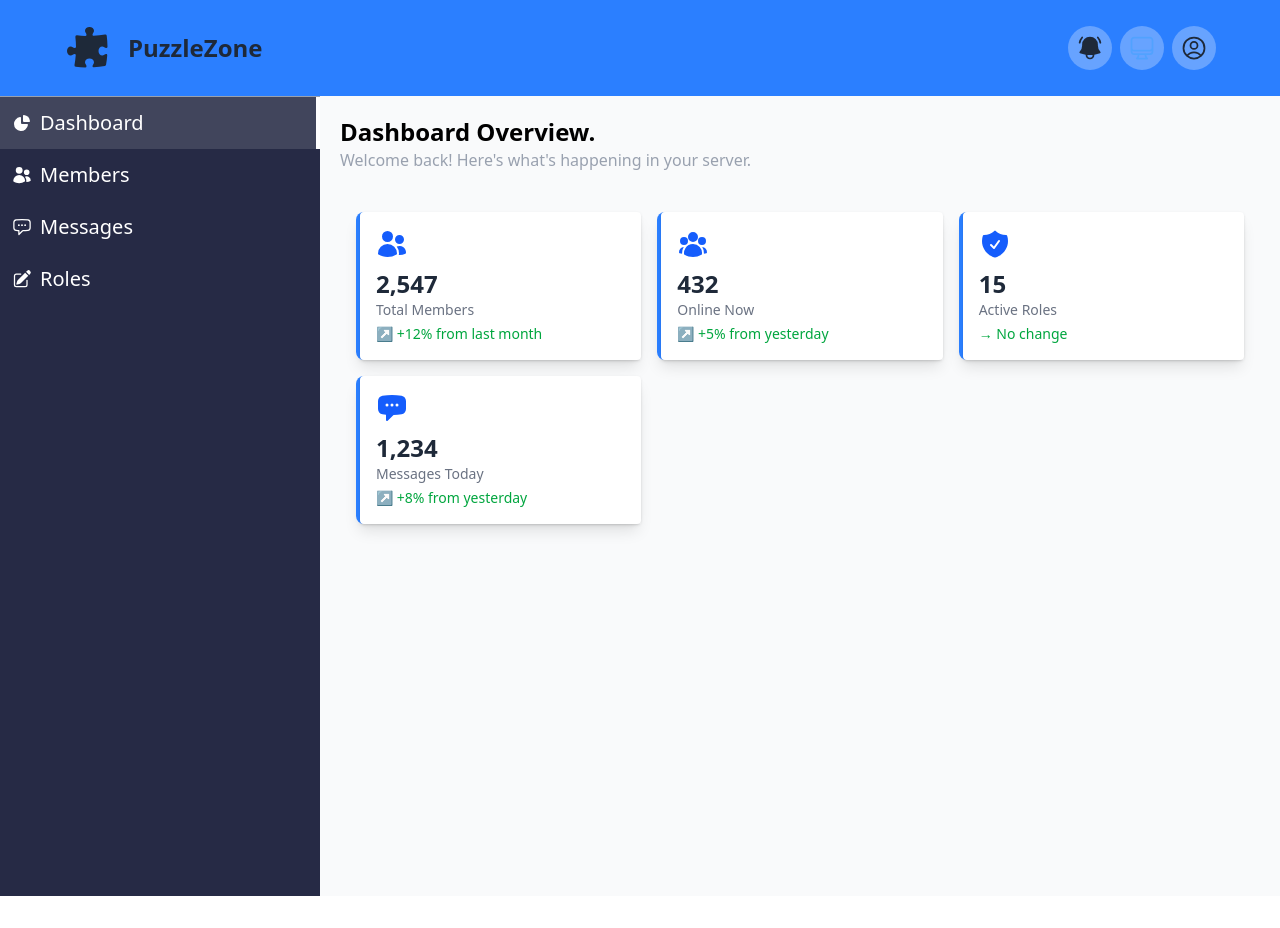
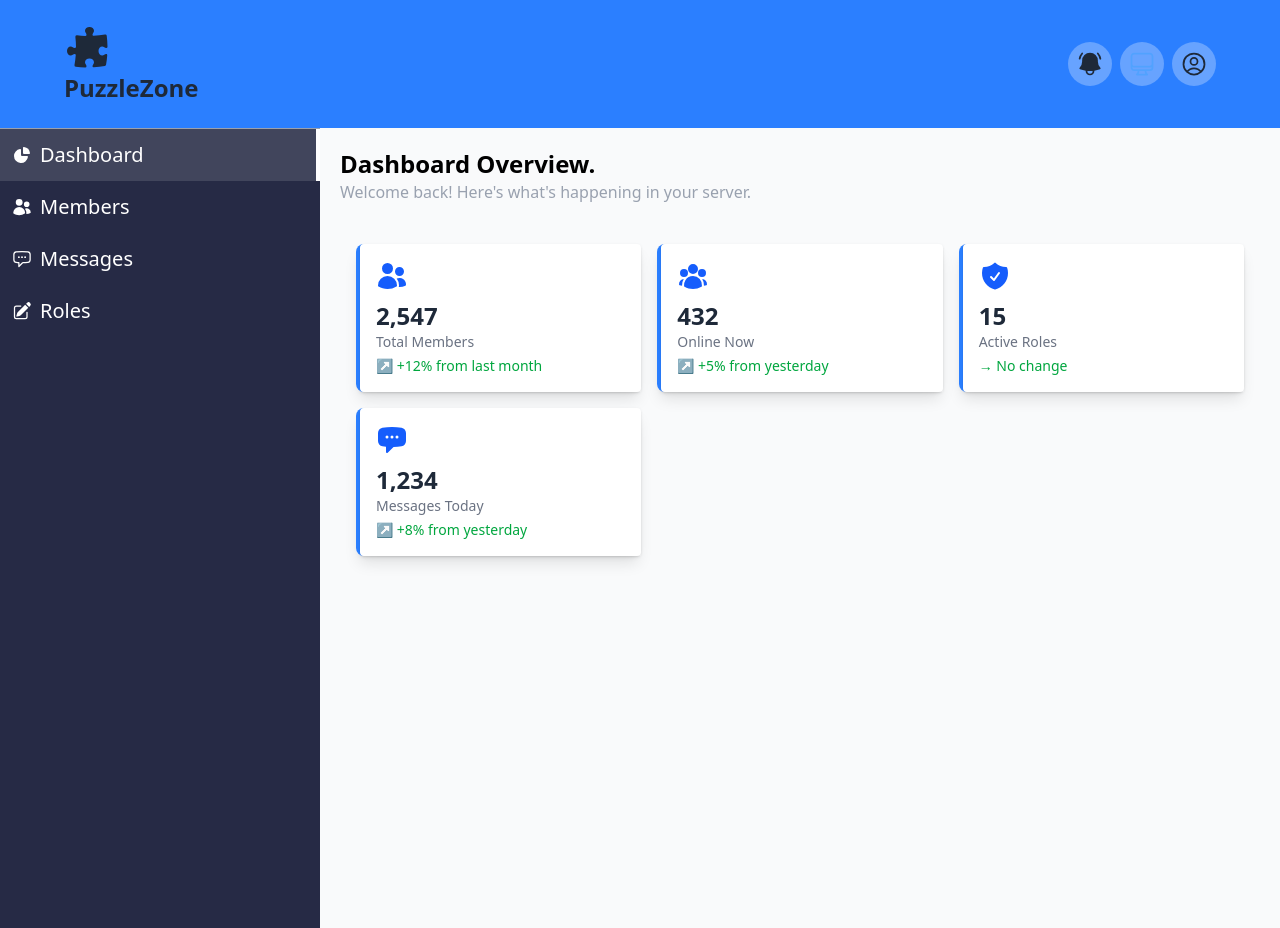
Before and after one commit to subhash1107/discord-dashboard, a Next.js app: page / in a window 1280 px wide. Before the commit the page ends 896 px from the top, so only its background shows below. Built offline with nearby package versions, Linux system fonts and the light colour scheme.

Commit message:
added home route to logo name

```diff
--- a/app/components/NavBar.tsx
+++ b/app/components/NavBar.tsx
@@ -17,8 +17,9 @@ const NavBar = () => {
         <div className='flex justify-between items-center'>
          <div className='flex justify-between gap-4 items-center hover:cursor-pointer'>
             <Bars3BottomLeftIcon aria-label='click to open slidebar' className='w-8 h-8 block md:hidden' onClick={()=>setSideBar(!sideBar)}/>
-            <Link href={'/'}><PuzzlePieceIcon aria-label='logo' className='sm:w-12 sm:h-12 w-8 h-8'/></Link>
+            <Link href={'/'}><PuzzlePieceIcon aria-label='logo' className='sm:w-12 sm:h-12 w-8 h-8'/>
             <h1 className='text-2xl font-semibold hidden sm:block'>PuzzleZone</h1>
+            </Link>
          </div>
          <div className='flex justify-between items-center gap-2'>
             <NavButton className=' rounded-full p-2 bg-[#ffffff48]'>
```
